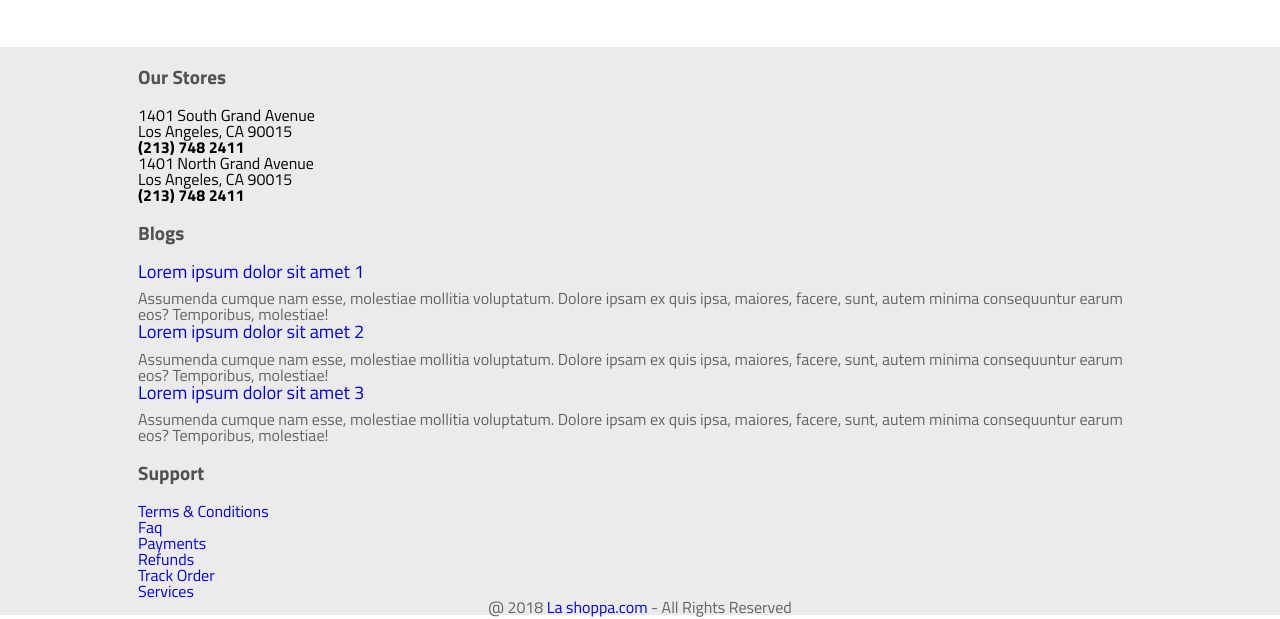
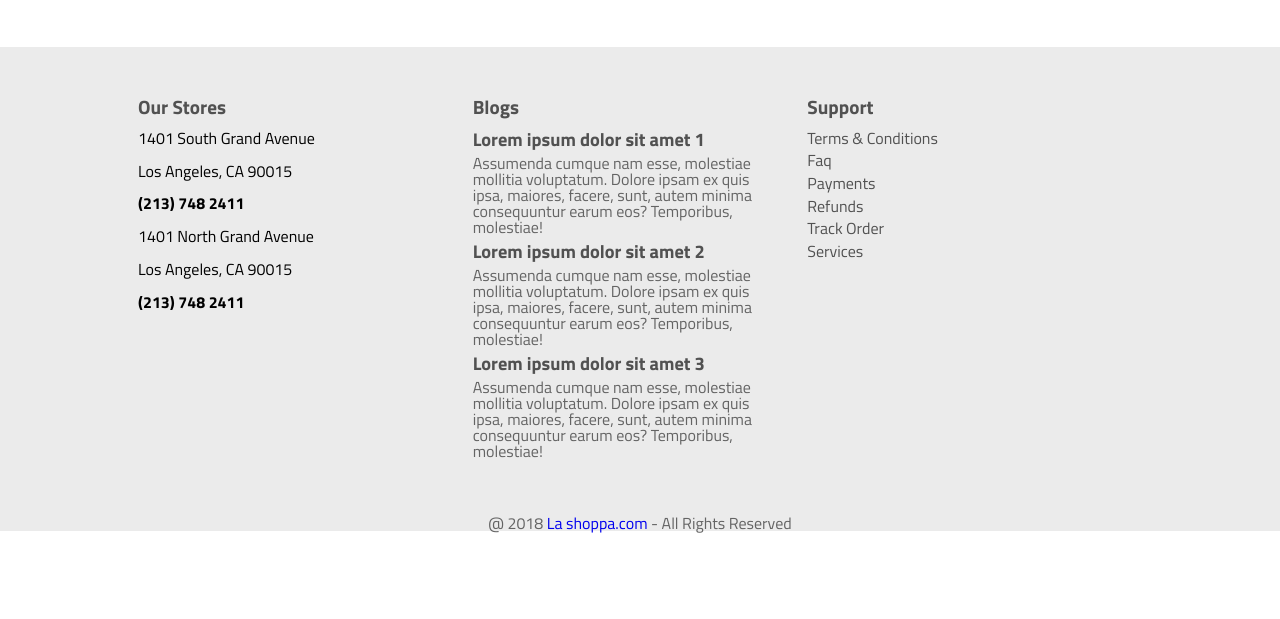
Before and after one commit to estelaromer/ecommerce, a plain HTML site: page index.html in a window 1280 px wide. Shown: the part 996-1615 px from the top of the page. After the commit the page ends 1531 px from the top, so only its background shows below. Drawn offline with Linux system fonts and the light colour scheme.

Commit message:
footer superior completado

```diff
--- a/css/style.css
+++ b/css/style.css
@@ -166,18 +166,57 @@ main .brands .brand{
 
 }
 
-footer .footer-sup aside h3{
-	padding: 2% 0;
+footer .footer-sup aside ul li strong{
+	font-weight: 700;
+}
+
+footer .footer-sup aside .noticia h4 a{
+	color: #515151;
+	font-weight: 700;
+}
+
+footer .footer-sup aside .noticia h4 a:hover{
+	color: red;
+	font-weight: 700;
+}
+
+footer .footer-sup aside nav ul li a{
+	color: #515151;
+}
+
+footer .footer-sup aside nav ul li a:hover{
+	color: red;
+}
+
+
+
+footer .footer-sup aside{
+	float: left;
+	width: 33.33333333%;
+}
+
+footer .footer-sup aside{
+	margin: 5% 0;
 }
 
 footer .footer-sup aside .noticia p{
 	text-align: left;
+	margin-bottom: 2%;
+	max-width: 85%;
 }
 
-footer .footer-sup aside .noticia h4{
-	padding-bottom: 1%;
+footer .footer-sup aside h3{
+	margin-bottom: 4%;
 }
 
-footer .footer-sup aside ul li strong{
-	font-weight: 700;
+footer .footer-sup aside h4{
+	margin-bottom: 2%;
 }
+
+footer .footer-sup aside ul li{
+	margin-bottom: 5%;
+}
+
+footer .footer-sup aside nav ul li a{
+	margin-bottom: 5%;
+}
```
